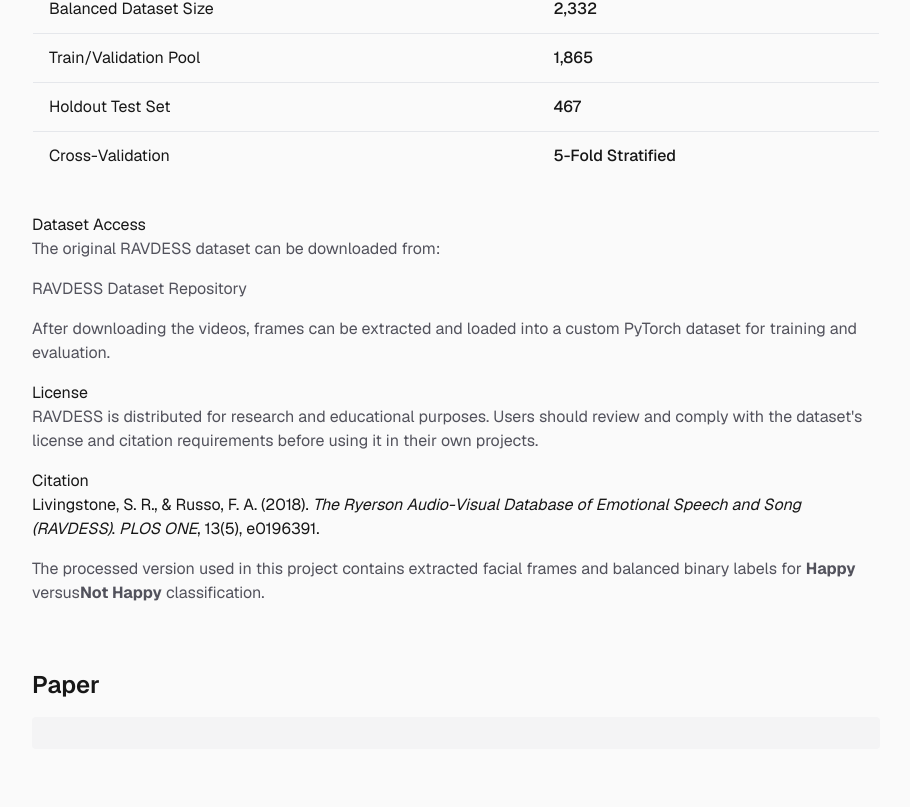
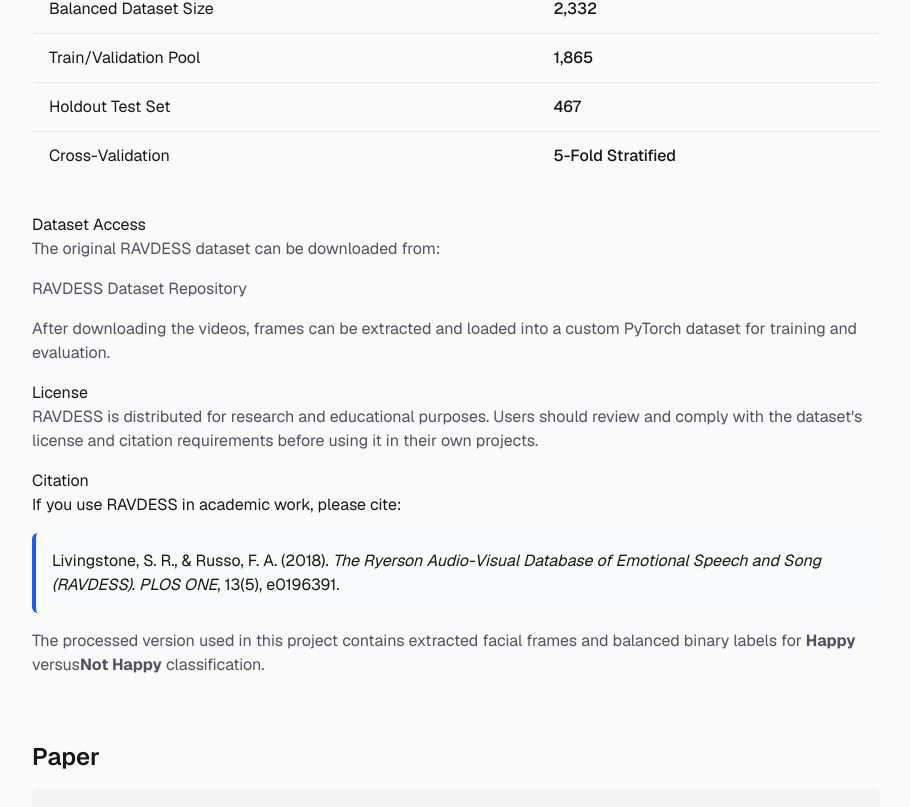
Before and after one commit to pepealania/image-processing-project-tutorial-deep-learning-happy-not-happy-classification, a Next.js app: page /image-processing-project-tutorial-deep-learning-happy-not-happy-classification/ in a window 1280 px wide. Shown: the part 4356-5163 px from the top of the page, without its empty margins (184-1094 px from the left). Built offline with nearby package versions, Linux system fonts and the light colour scheme.

Commit message:
citation new

```diff
--- a/src/app/page.tsx
+++ b/src/app/page.tsx
@@ -282,13 +282,17 @@ Overall, the dataset preparation pipeline transforms the original RAVDESS video
     before using it in their own projects.
   </p>
 
-  <h2>Citation</h2>
+   <h2>Citation</h2>
 
-  <blockquote>
-    Livingstone, S. R., &amp; Russo, F. A. (2018). <em>The Ryerson Audio-Visual
-    Database of Emotional Speech and Song (RAVDESS)</em>. <em>PLOS ONE</em>,
-    13(5), e0196391.
-  </blockquote>
+  <p>If you use RAVDESS in academic work, please cite:</p>
+
+  <div className="mt-4 rounded-md border-l-4 border-blue-600 bg-slate-50 p-4">
+    <p>
+      Livingstone, S. R., &amp; Russo, F. A. (2018).
+      <em> The Ryerson Audio-Visual Database of Emotional Speech and Song (RAVDESS)</em>.
+      <em> PLOS ONE</em>, 13(5), e0196391.
+    </p>
+  </div>
 
   <p className="text-zinc-600 dark:text-zinc-400 mt-4">
     The processed version used in this project contains extracted facial frames
```
